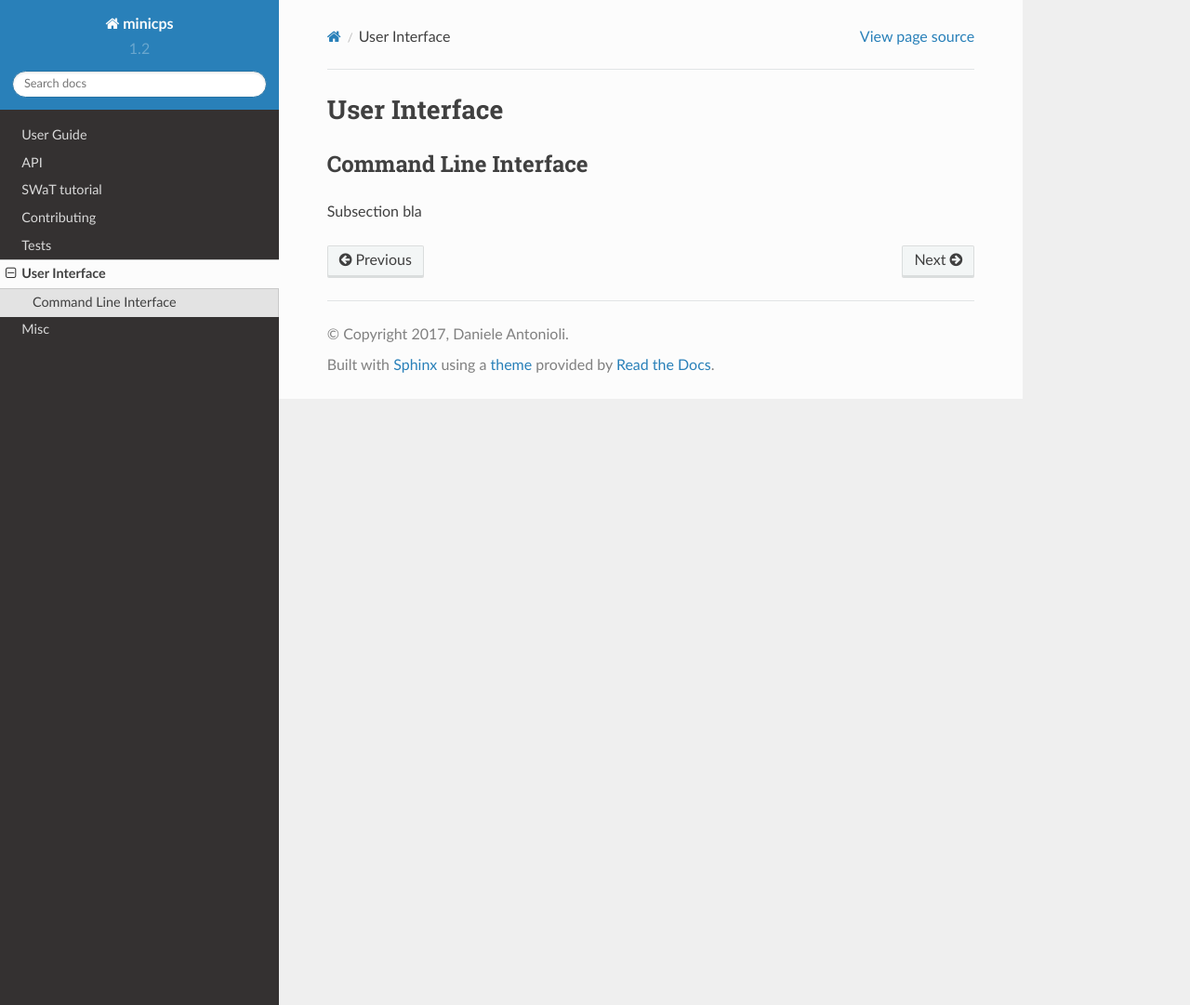
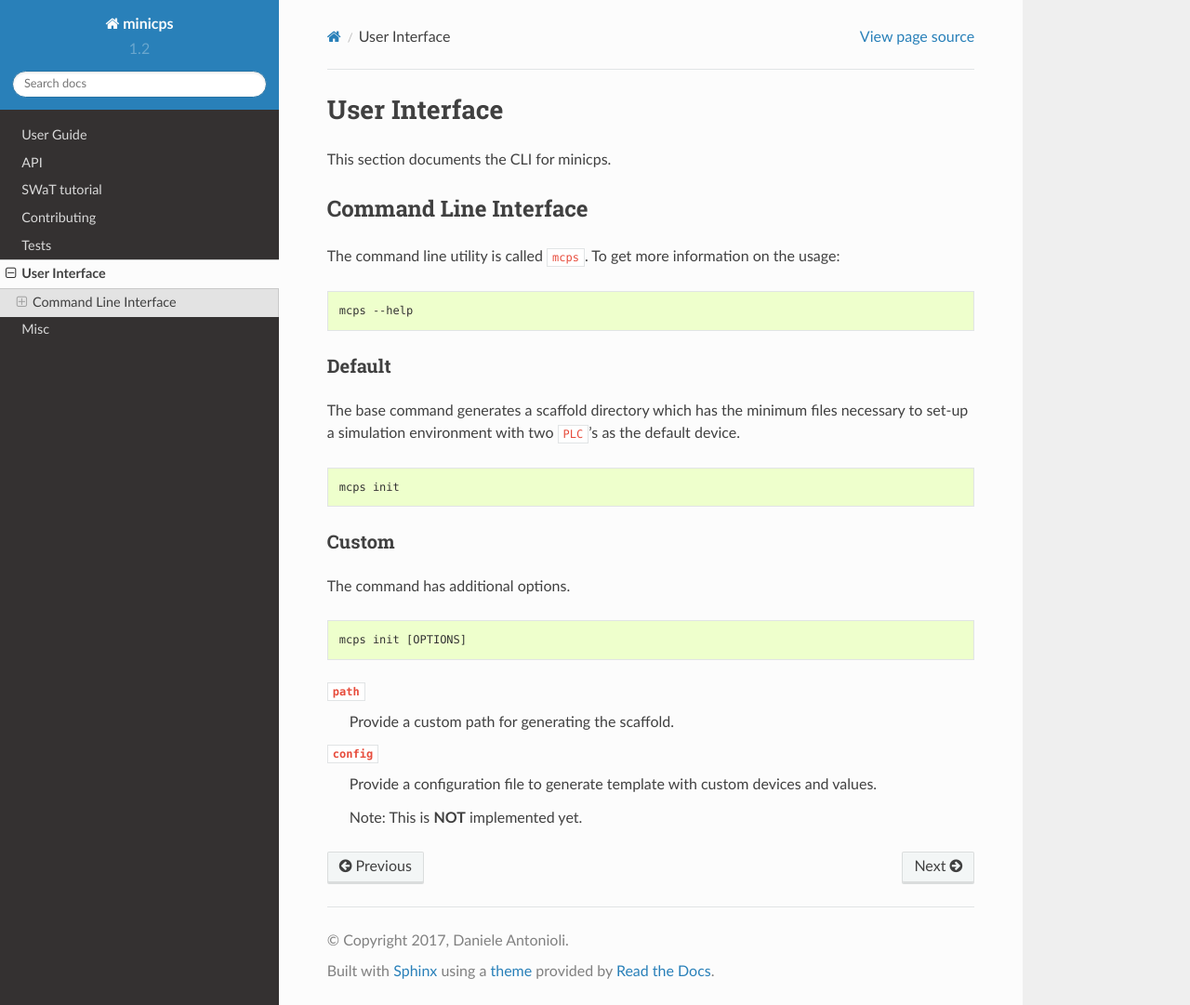
Before and after one commit to scy-phy/minicps, a Sphinx documentation site: the page built from docs/ui.rst, in a window 1280 px wide and 1081 px high. Shown: the whole window at 93% size. Built offline with Sphinx 7.4.7 and the Read the Docs theme 2.0.0, drawn with Linux system fonts in a browser that asks for light colours.

Commit message:
added docs for CLI

```diff
--- a/docs/ui.rst
+++ b/docs/ui.rst
@@ -7,8 +7,41 @@ User Interface
 
 .. CLI {{{2
 
+This section documents the CLI for minicps.
+
 =======================
 Command Line Interface
 =======================
 
-Subsection bla
+The command line utility is called ``mcps``. To get more information on the usage:
+
+.. code-block:: console
+
+   mcps --help
+
+Default
+--------
+
+The base command generates a scaffold directory which has the minimum files necessary
+to set-up a simulation environment with two ``PLC``'s as the default device.
+
+.. code-block:: console
+
+   mcps init
+
+Custom
+-------
+
+The command has additional options.
+
+.. code-block:: console
+
+   mcps init [OPTIONS]
+
+``path``
+     Provide a custom path for generating the scaffold.
+
+``config``
+     Provide a configuration file to generate template with custom devices and values.
+
+     Note: This is **NOT** implemented yet.
```
